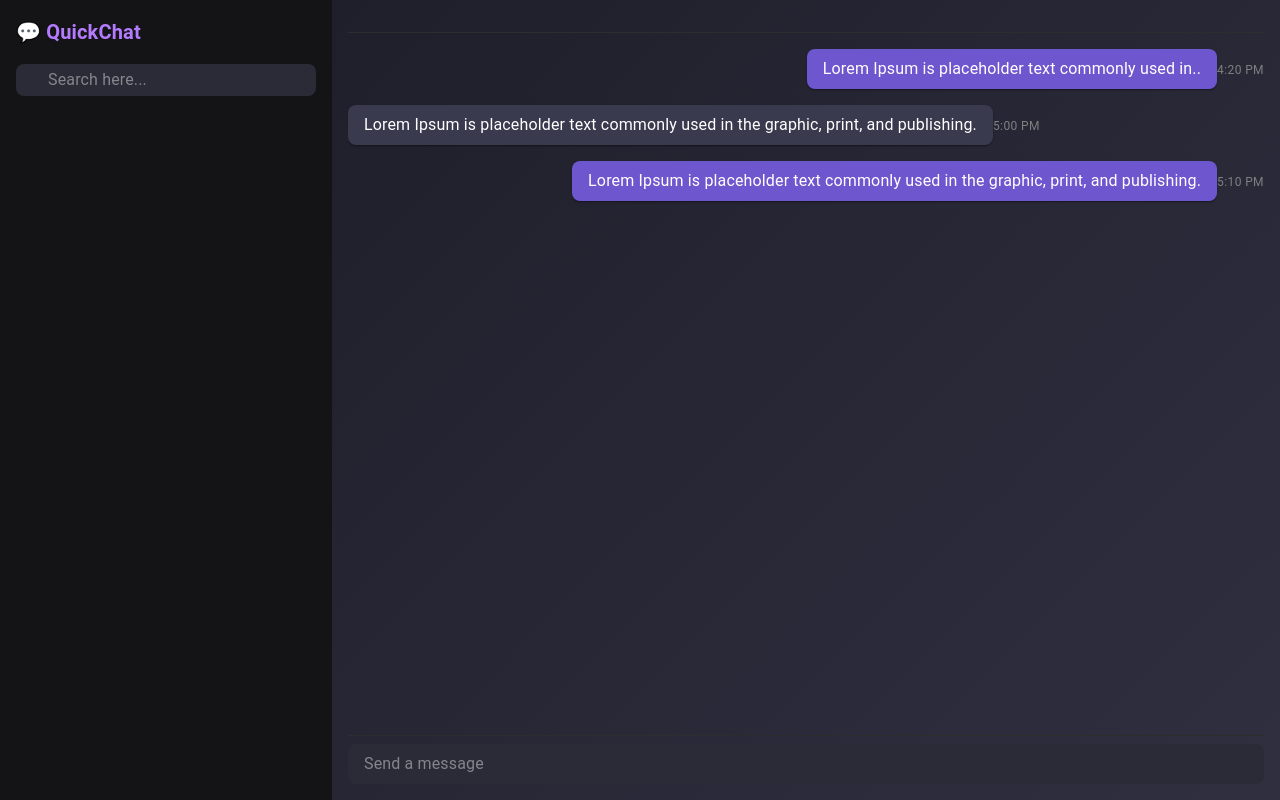
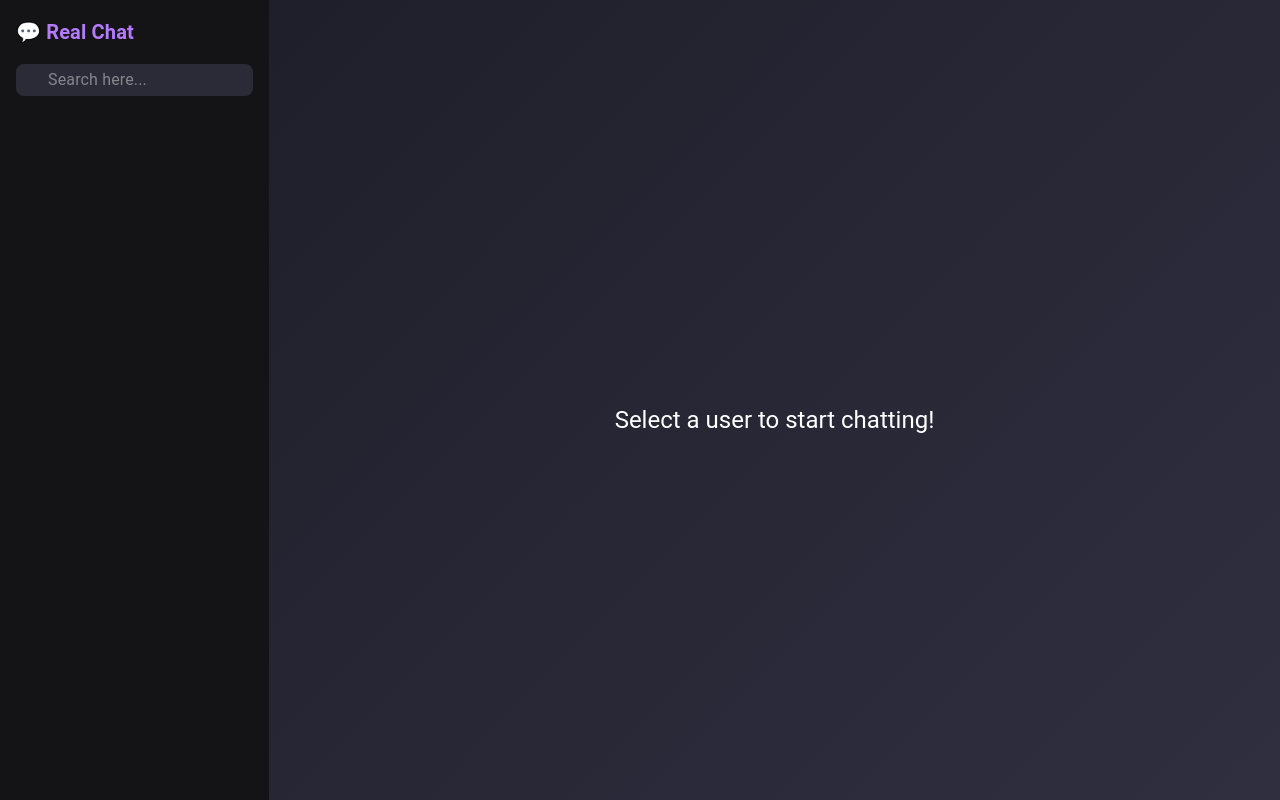
Before and after one commit to Yashaswi-Anand/RealTime-Chat-Frontend, a React (Create React App) app: page / in a window 1280 px wide. Built offline with nearby package versions, Linux system fonts and the light colour scheme; some icons are missing.

Commit message:
No select User Chat View

```diff
--- a/src/pages/HomePage.js
+++ b/src/pages/HomePage.js
@@ -75,14 +75,14 @@ const HomePage = () => {
 
   console.log('Selected User ID:', selectedUserId, users);
   const selectedUser = users.find(user => user._id === selectedUserId);
-  console.log('Selected User ID:', selectedUser,  selectedUserId, users);
+  console.log('Selected User ID:', selectedUser, selectedUserId, users);
 
   return (
     <Box sx={{ display: 'flex', height: '100vh', fontFamily: 'sans-serif' }}>
       {/* Sidebar */}
       <Box sx={{ width: 300, background: '#141416', color: '#fff', p: 2 }}>
         <Typography variant="h6" sx={{ mb: 2, display: 'flex', alignItems: 'center', gap: 1 }}>
-          <Box component="span" sx={{ fontWeight: 'bold', color: '#b57bff' }}>💬 QuickChat</Box>
+          <Box component="span" sx={{ fontWeight: 'bold', color: '#b57bff' }}>💬 Real Chat</Box>
         </Typography>
 
         <Box sx={{ display: 'flex', alignItems: 'center', mb: 2, backgroundColor: '#2b2b38', px: 2, borderRadius: 2 }}>
@@ -130,6 +130,7 @@ const HomePage = () => {
       </Box>
 
       {/* Chat Window */}
+      {selectedUserId ?
         <Box sx={{ flexGrow: 1, background: 'linear-gradient(135deg, #1f1f2b, #2f2f40)', p: 2, display: 'flex', flexDirection: 'column' }}>
           <Box sx={{ display: 'flex', alignItems: 'center', mb: 2 }}>
             {selectedUser && <Avatar src={selectedUser.avatar} sx={{ mr: 2 }} />}
@@ -175,6 +176,11 @@ const HomePage = () => {
             </IconButton>
           </Box>
         </Box>
+        : <Box sx={{ background: 'linear-gradient(135deg, #1f1f2b, #2f2f40)', width: '100%', height: '100%', display: 'flex', alignItems: 'center', justifyContent: 'center' }}>
+          <Typography variant="h5" sx={{ color: '#fff', textAlign: 'center', mt: 5 }}>
+            Select a user to start chatting!
+          </Typography>
+        </Box>}
     </Box>
   );
 };
```
Lines whose indentation alone changed are shown as unchanged.
